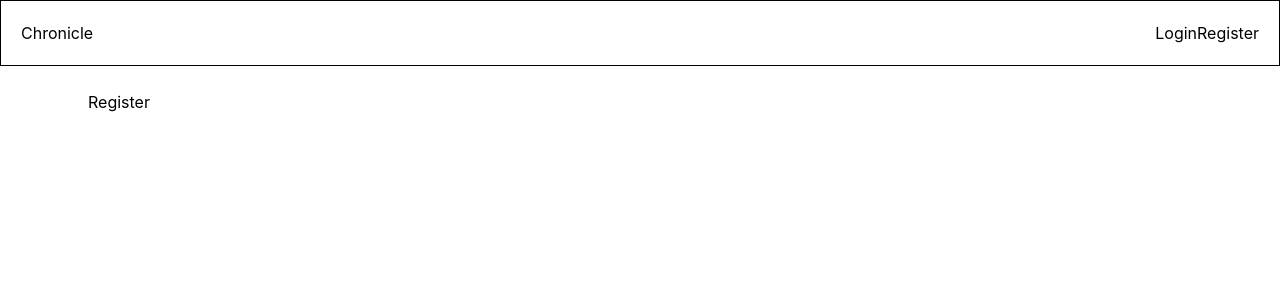
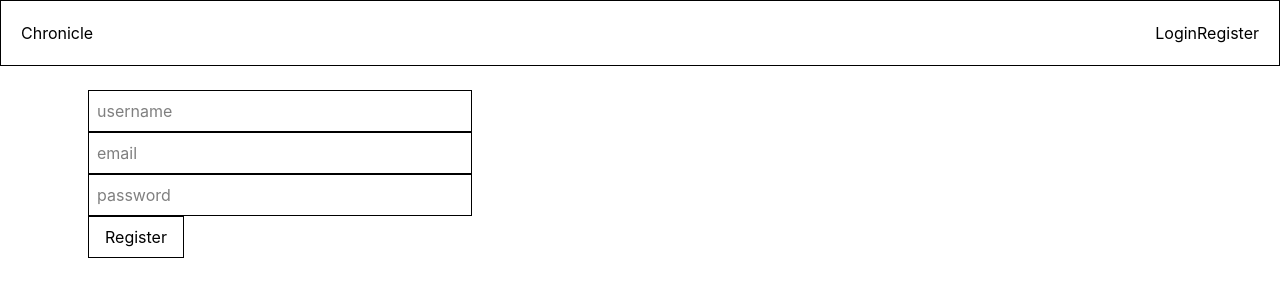
Before and after one commit to mohit-prashant01/chronicle, a React app in the folder frontend/: page /register in a window 1280 px wide. Shown: the top 300 px of the page. Built offline with nearby package versions, Linux system fonts and the light colour scheme; the HTML template or start-up script is replaced by a standard one.

Commit message:
Real Login + Register + JWT Integration

```diff
--- /dev/null
+++ b/frontend/src/api/client.js
@@ -0,0 +1,7 @@
+import axios from "axios"
+
+const client = axios.create({
+    baseURL:"http://127.0.0.1:8000"
+})
+
+export default client
--- a/frontend/src/pages/Login.jsx
+++ b/frontend/src/pages/Login.jsx
@@ -1,11 +1,35 @@
-import { useAuth } from "../context/AuthContext"
+import { useState } from "react";
+import { useNavigate } from "react-router-dom";
+import { loginUser } from "../services/authService";
+import { useAuth } from "../context/AuthContext";
 
 export default function Login(){
-    const {login}=useAuth()
-    return(
-      <button className="border px-5 py-2"
-        onClick={()=>login("demo-token")}>
-        Fake Login
-      </button>
-    )
+  const navigate=useNavigate()
+  const{login}=useAuth()
+  const[email,setEmail]=useState("")
+  const[password,setPassword]=useState("")
+
+  async function submit(){
+    const res=await loginUser(email,password)
+    login(res.access_token)
+    navigate("/dashboard")
+  }
+
+  return(
+    <div className="space-y-4 max-w-sm">
+
+      <input className="border p-2 w-full"
+             placeholder="email"
+             onChange={e=>setEmail(e.target.value)}/>
+
+      <input type="password"
+             className="border p-2 w-full"
+             onChange={e=>setPassword(e.target.value)}/>
+
+
+      <button className="border px-4 py-2"
+              onClick={submit}>Login</button>
+
+    </div>
+  )
 }
--- a/frontend/src/pages/Register.jsx
+++ b/frontend/src/pages/Register.jsx
@@ -1,5 +1,49 @@
+import {useState} from "react"
+import { registerUser } from "../services/authService"
+
 export default function Register(){
+    const[form,setForm] = useState({
+        username:"",
+        email:"",
+        password:""
+    })
+
+    async function submit(){
+        await registerUser(form)
+        alert("Registered")
+    }
+
     return(
-        <h1>Register</h1>
+        <div className="space-u-4 max-w-sm">
+            <input placeholder="username"
+                   className="border p-2 w-full"
+                   onChange={e=>setForm({
+                           ...form,
+                           username:e.target.value
+                   })}
+             />
+
+             <input placeholder="email"
+                    className="border p-2 w-full"
+                    onChange={e=>setForm({
+                            ...form,
+                            email:e.target.value
+                        })}
+             />
+
+             <input type="password"
+                    placeholder="password"
+                    className="border p-2 w-full"
+                    onChange={e=>setForm({
+                            ...form,
+                            password:e.target.value
+                    })}
+             />
+
+            <button onClick={submit}
+                    className="border px-4 py-2"
+            >Register</button>
+
+        </div>
     )
 }
--- /dev/null
+++ b/frontend/src/services/authService.js
@@ -0,0 +1,21 @@
+import client from "../api/client"
+
+export async function registerUser(data){
+    const res= await client.post("/auth/register",data)
+    return res.data
+}
+
+export async function loginUser(email,password){
+    const body=new URLSearchParams()
+    body.append("username",email)
+    body.append("password",password)
+
+    const res= await client.post("/auth/login",body,
+        {
+            headers:{
+                "Content-Type":"application/x-www-form-urlencoded"
+            }
+        }
+    )
+    return res.data
+}
```
